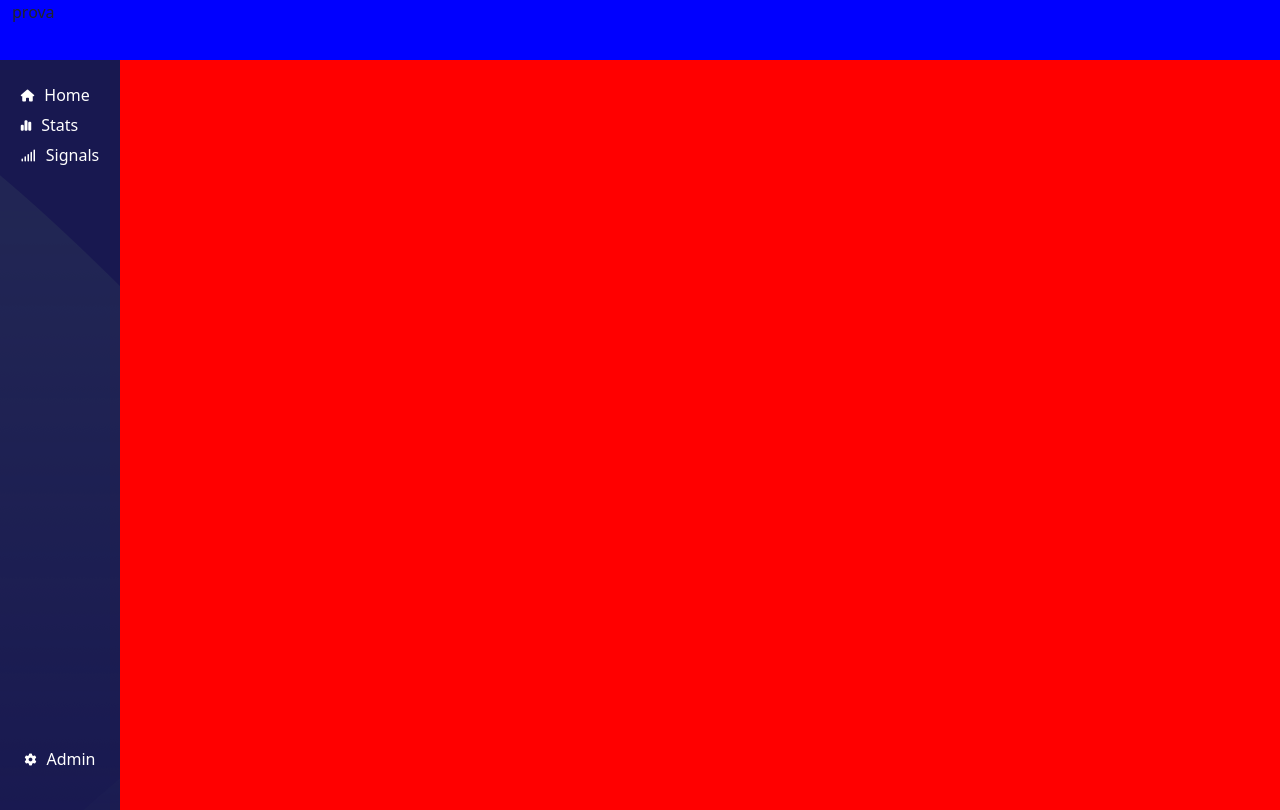
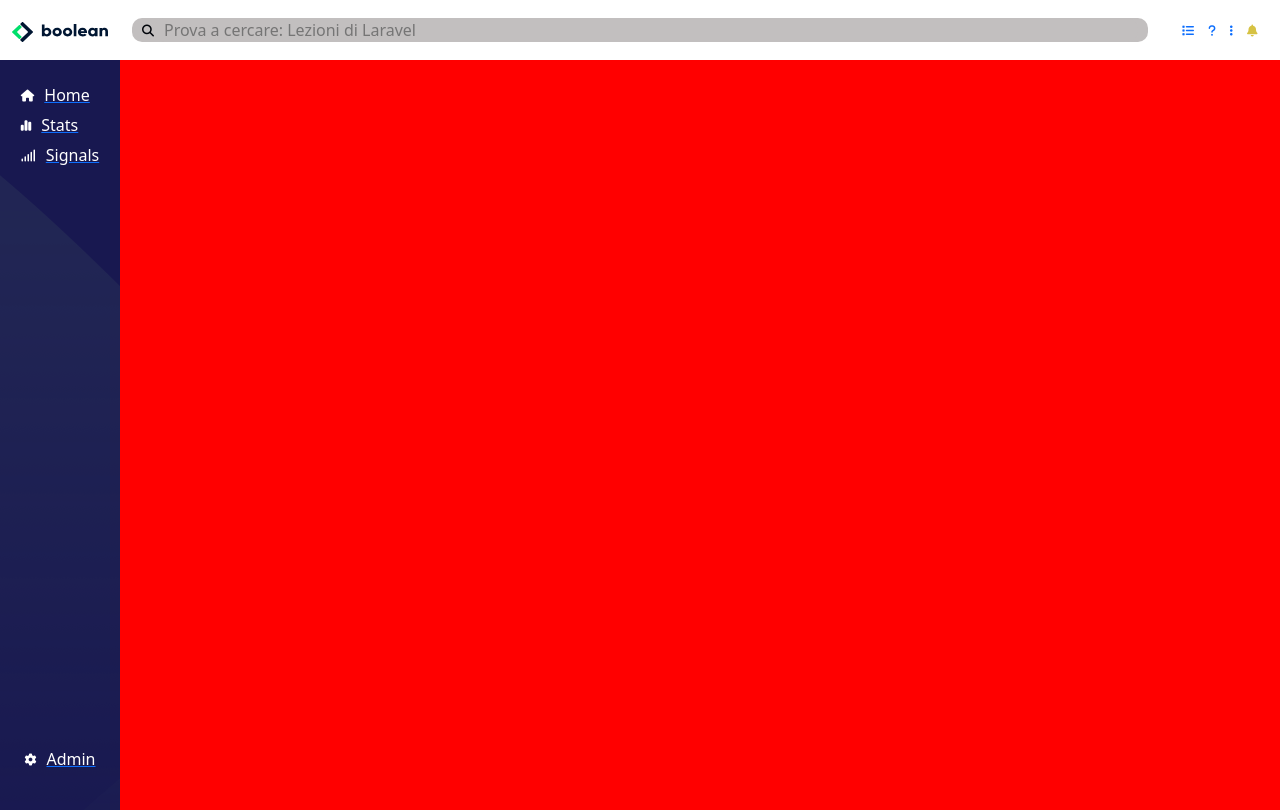
Before and after one commit to alb1994/html-css-bootstrap-dashboard, a plain HTML site: page index.html in a window 1280 px wide. Drawn offline with nearby package versions, Linux system fonts and the light colour scheme.

Commit message:
header completato

```diff
--- a/css/style.css
+++ b/css/style.css
@@ -41,9 +41,16 @@
 .h100{
     height: 100%;
 }
+.w100{
+    width: 100%;
+}
 .w100-mob{
     width: calc(100vw - 60px);
 }
+.w100-mob-60{
+    width: calc(100vw - 120px);
+}
+/* altro */
 .between{
     height: 100%;
     justify-content:space-between;
@@ -64,7 +71,7 @@ li{
 ul{
     padding-left: 0;
 }
-.end, .start{
+.margin-0{
     margin: 0 auto;
 }
 .m-l-10{
@@ -75,6 +82,22 @@ ul{
 }
 .none{
     display: none;
+}
+.flex{
+    display: flex;
+}
+.in-block{
+    display: inline-block;
+}
+.paddingleft-10{
+    padding-left: 10px;
+}
+.search-bar, input{
+    background-color: rgb(194, 191, 191);
+    padding: 0px 10px 0px 10px;
+    border-radius: 10px;
+    width: 100%;
+    border: none;
 }
 /* desktop */
 
@@ -91,4 +114,7 @@ ul{
     .w100-mob{
         width: calc(100vw - 120px);
     }
+    .w100-mob-60{
+    width: calc(100vw - 240px);
 }
+}
--- a/index.html
+++ b/index.html
@@ -13,50 +13,80 @@
 <body>
     <div class="maxi-continer vh vw">
         <header><!-- inizio header-->
-            <div class="container-fluid h60px blue">
-                <div class="row">
-                    <div class="col">
-                        <div class="content">
-                            prova
+            <div class="container-fluid h60px">
+                <div class="row row align-items-center h100">
+                    <div class="column w60px"><!-- inizio Logo -->
+                        <div class="block">
+                            <img src="./img/mobile-logo.png" alt="" class="w100">
                         </div>
-                    </div>
+                        <div class="none">
+                            <img src="./img/logo.svg" alt="" class="w100">
+                        </div>
+                    </div><!--fin Logo -->
+                    <div class="column w100-mob-60"><!-- inizio search-bar-->
+                        <div class="search-bar d-flex align-items-center">
+                            <i class="fa-solid fa-magnifying-glass fa-xs" style="color: #00040a;"></i>
+                            <input type="text" placeholder="Prova a cercare: Lezioni di Laravel">
+                        </div>
+                    </div><!-- fine search-bar-->
+                    <div class="column w60px"><!-- inizio icone-->
+                        <div class="block">
+                            <ul class="margin-0 w100">
+                                <li class=" paddingleft-10"><a href="#"><i class="fa-solid fa-bell fa-xs" style="color: #d6c243;"></i></a></li>
+                            </ul>
+                        </div>
+                        <div class="none">
+                            <ul class="margin-0">
+                                <li class="in-block paddingleft-10"><a href="#"><i class="fa-solid fa-list fa-xs"></i></a></li>
+                                <li class="in-block paddingleft-10"><a href="#"><i class="fa-solid fa-question fa-xs"></i></a></li>
+                                <li class="in-block paddingleft-10"><a href="#"><i class="fa-solid fa-ellipsis-vertical fa-xs"></i></a></li>
+                                <li class="in-block paddingleft-10"><a href="#"><i class="fa-solid fa-bell fa-xs" style="color: #d6c243;"></i></a></li>
+                            </ul>
+                        </div>
+                    </div><!-- fine icone-->
                 </div>
             </div>
         </header><!--fine header-->
         <main><!-- inizio main-->
             <div class="container-fluid">
                 <div class="row h100-">
-                    <div class="sidebar w60px">
+                    <div class="sidebar w60px"><!-- inizio sidebar -->
                         <div class="between">
-                            <div class="start block">
+                            <div class="margin-0 block"><!--- inizio mobile-->
                                 <ul>
                                     <li><a href="#"><i class="fa-solid fa-house" style="color: #ffffff;"></i></a></li>
                                     <li><a href="#"><i class="fa-solid fa-chart-simple" style="color: #ffffff;"></i></a></li>
                                     <li><a href="#"><i class="fa-solid fa-signal" style="color: #ffffff;"></i></a></li>
                                 </ul>
                             </div>
-                            <div class="end block">
+                            <div class="margin-0 block">
                                 <ul>
                                     <li><a href="#"><i class="fa-solid fa-gear" style="color: #ffffff;"></i></a></li>
                                 </ul>
-                            </div>
-                            <div class="start none">
+                            </div><!--- fine mobile-->
+                            <div class="margin-0 none"><!--inizio desktop-->
                                 <ul>
-                                    <li><a href="#"><i class="fa-solid fa-house fa-xs" style="color: #ffffff;"></i><label class="white m-l-10">Home</label></a></li>
-                                    <li><a href="#"><i class="fa-solid fa-chart-simple fa-xs" style="color: #ffffff;"></i><label class="white m-l-10">Stats</label></a></li>
-                                    <li><a href="#"><i class="fa-solid fa-signal fa-xs" style="color: #ffffff;"></i><label class="white m-l-10">Signals</label></a></li>
+                                    <li><a href="#"><i class="fa-solid fa-house fa-xs" style="color: #ffffff;"></i><span class="white m-l-10">Home</span></a></li>
+                                    <li><a href="#"><i class="fa-solid fa-chart-simple fa-xs" style="color: #ffffff;"></i><span class="white m-l-10">Stats</span></a></li>
+                                    <li><a href="#"><i class="fa-solid fa-signal fa-xs" style="color: #ffffff;"></i><span class="white m-l-10">Signals</span></a></li>
                                 </ul>
                             </div>
-                            <div class="end none">
+                            <div class="margin-0 none">
                                 <ul>
-                                    <li><a href="#"><i class="fa-solid fa-gear fa-xs" style="color: #ffffff;"></i><label class="white m-l-10">Admin</label></a></li>
+                                    <li><a href="#"><i class="fa-solid fa-gear fa-xs" style="color: #ffffff;"></i><span class="white m-l-10">Admin</span></a></li>
                                 </ul>
+                            </div><!--fine desktop-->
+                        </div>
+                    </div><!-- fine sidebar -->
+                    <div class="main red w100-mob"><!-- inizio main centrale -->
+                        <div class="container-fluid">
+                            <div class="row">
+                                <div>
+
+                                </div>
                             </div>
                         </div>
-                    </div>
-                    <div class="main red w100-mob">
-
-                    </div>
+                    </div><!-- inizio main centrale -->
                 </div>
             </div>
         </main><!--fine main-->
```
